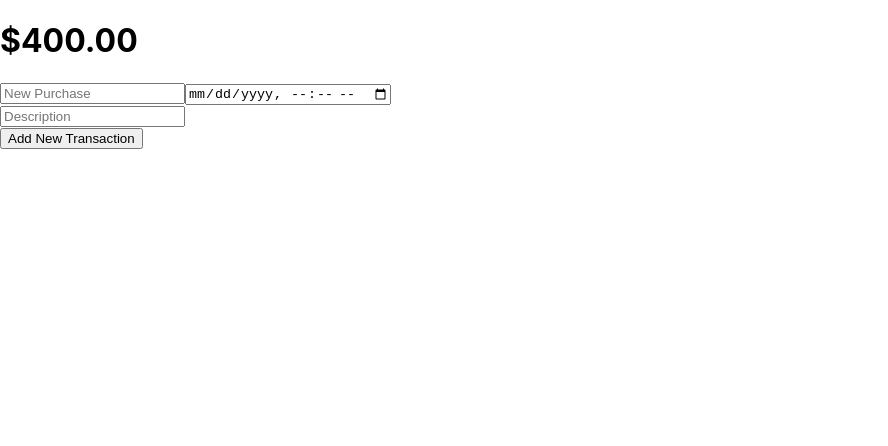
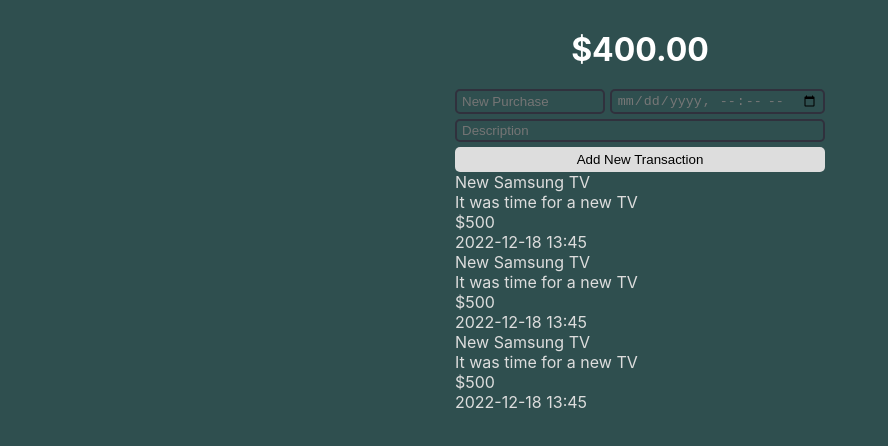
Before and after one commit to stone-com/mern-expense-tracker, a React (Create React App) app: page / in a window 1280 px wide. Shown: the top 446 px of the page, without its empty margins (0-888 px from the left). Built offline with nearby package versions, Linux system fonts and the light colour scheme.

Commit message:
Adding basic form styling with vanilla CSS

```diff
--- a/src/App.css
+++ b/src/App.css
@@ -1,38 +1,52 @@
-.App {
-  text-align: center;
+* {
+  box-sizing: border-box;
 }
 
-.App-logo {
-  height: 40vmin;
-  pointer-events: none;
+body {
+  background-color: darkslategrey;
+  color: #ddd;
 }
 
-@media (prefers-reduced-motion: no-preference) {
-  .App-logo {
-    animation: App-logo-spin infinite 20s linear;
-  }
+main {
+  max-width: 370px;
+  margin: 30px auto;
 }
 
-.App-header {
-  background-color: #282c34;
-  min-height: 100vh;
-  display: flex;
-  flex-direction: column;
-  align-items: center;
-  justify-content: center;
-  font-size: calc(10px + 2vmin);
-  color: white;
+h1 {
+  text-align: center;
+  color: #fff;
+  margin: 0;
 }
 
-.App-link {
-  color: #61dafb;
+form {
+  margin-top: 20px;
 }
 
-@keyframes App-logo-spin {
-  from {
-    transform: rotate(0deg);
-  }
-  to {
-    transform: rotate(360deg);
-  }
+form input {
+  width: 100%;
+  background-color: transparent;
+  color: #ddd;
+  border: 2px solid #30313d;
+  padding: 2px 5px;
+  border-radius: 5px;
 }
+
+form input[type='datetime-local'] {
+  color: #777;
+}
+
+form div.basic {
+  display: flex;
+  gap: 5px;
+  margin-bottom: 5px;
+}
+
+form button {
+  width: 100%;
+  margin-top: 5px;
+  border: 0;
+  border-radius: 5px;
+  padding: 5px;
+  background-color: #ddd;
+  cursor: pointer;
+}
--- a/src/App.js
+++ b/src/App.js
@@ -16,6 +16,38 @@ function App() {
         </div>
         <button type='submit'>Add New Transaction</button>
       </form>
+      <div className="transactions">
+        <div className="transaction">
+          <div className="left">
+            <div className="name">New Samsung TV</div>
+            <div className="description">It was time for a new TV</div>
+          </div>
+          <div className="right">
+            <div className="price">$500</div>
+            <div className="datetime">2022-12-18 13:45</div>
+          </div>
+        </div>
+        <div className="transaction">
+          <div className="left">
+            <div className="name">New Samsung TV</div>
+            <div className="description">It was time for a new TV</div>
+          </div>
+          <div className="right">
+            <div className="price">$500</div>
+            <div className="datetime">2022-12-18 13:45</div>
+          </div>
+        </div>
+        <div className="transaction">
+          <div className="left">
+            <div className="name">New Samsung TV</div>
+            <div className="description">It was time for a new TV</div>
+          </div>
+          <div className="right">
+            <div className="price">$500</div>
+            <div className="datetime">2022-12-18 13:45</div>
+          </div>
+        </div>
+      </div>
     </main>
   );
 }
```
